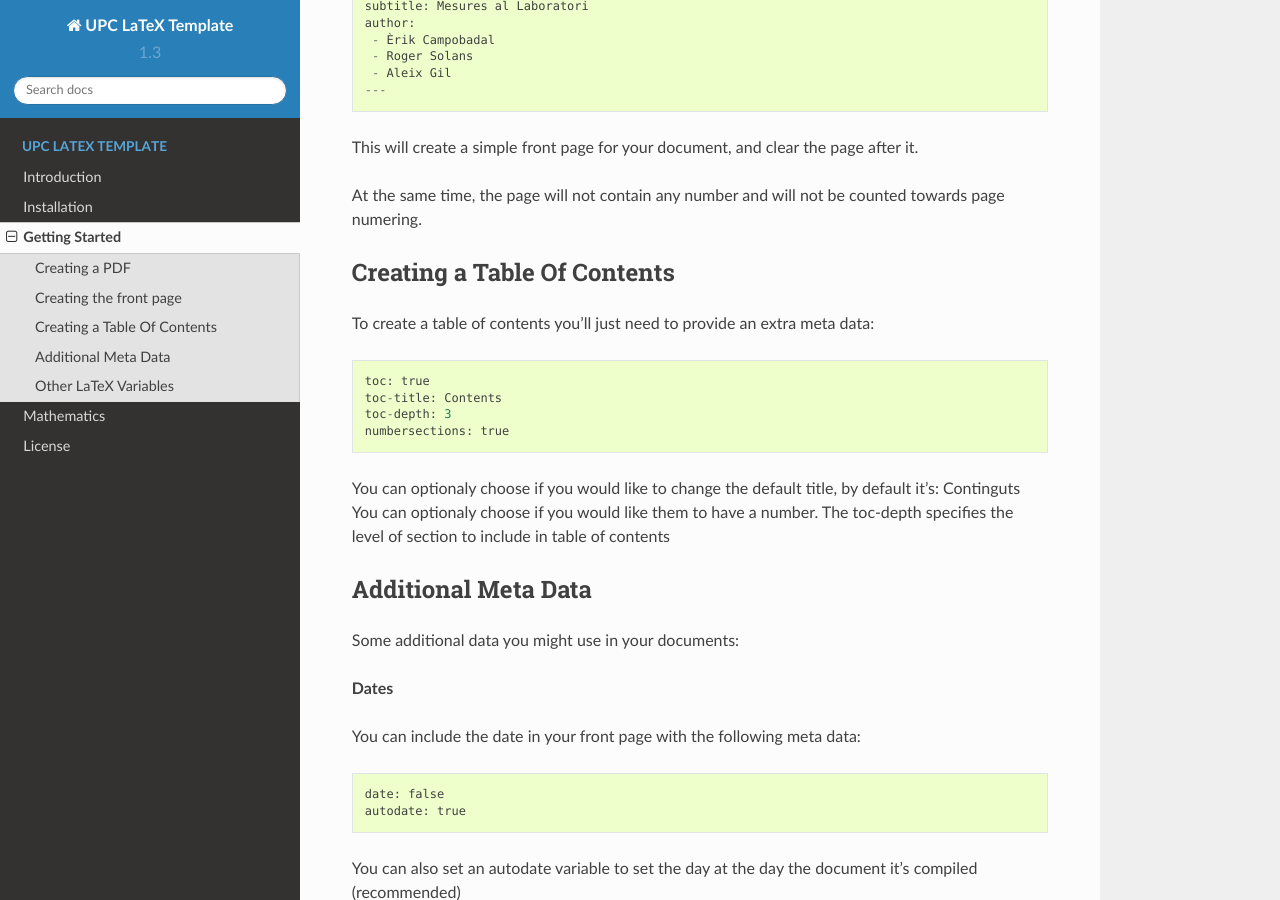
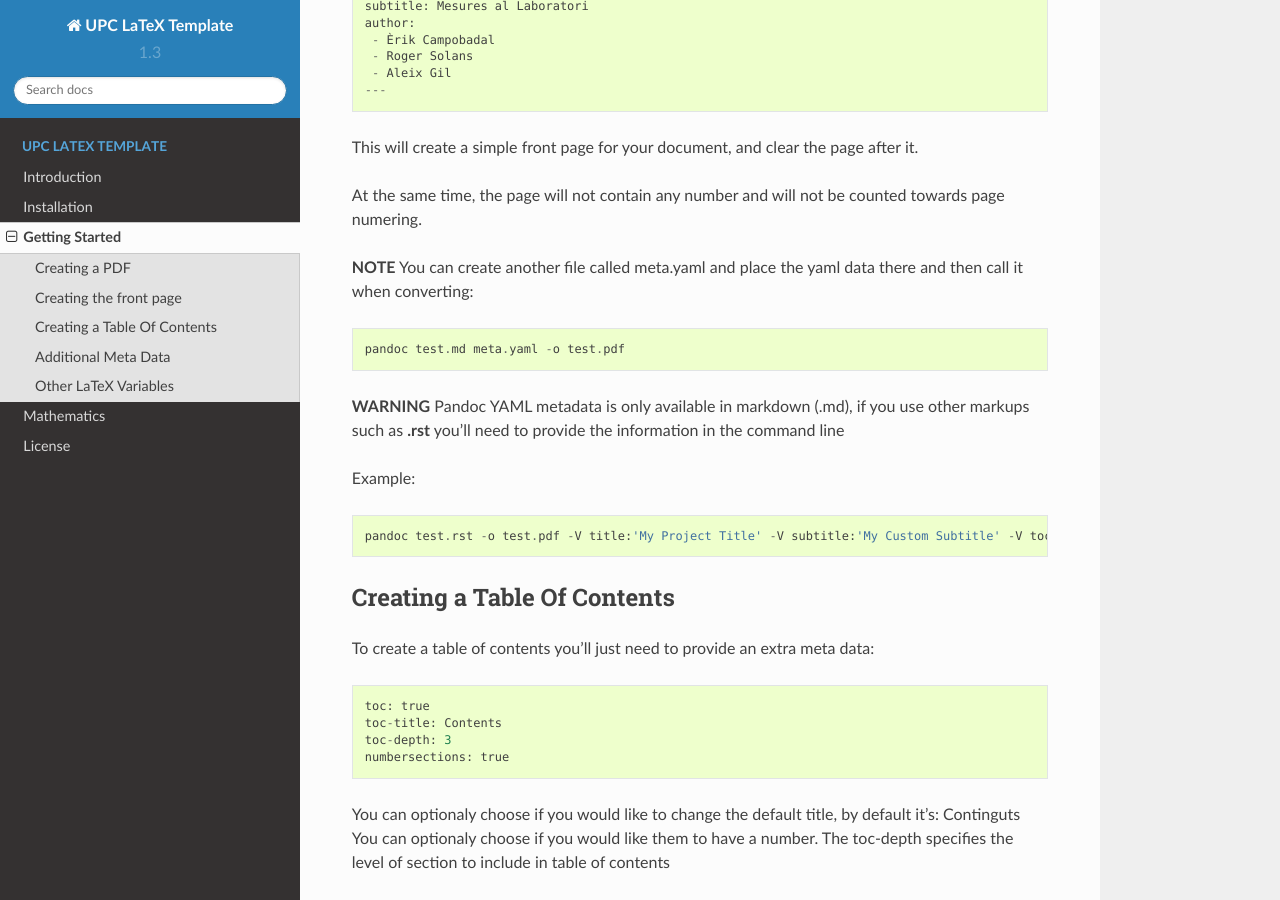
Before and after one commit to ConsoleTVs/UPC-LaTeX-Template, a Sphinx documentation site: the page built from doc/source/getting-started.rst, in a window 1280 px wide and 900 px high, scrolled down 1030 px. Built offline with Sphinx 7.4.7 and the Read the Docs theme 2.0.0, drawn with Linux system fonts in a browser that asks for light colours.

Commit message:
Added .rest docs

```diff
--- a/doc/source/getting-started.rst
+++ b/doc/source/getting-started.rst
@@ -49,6 +49,17 @@ This will create a simple front page for your document, and clear the page after
 
 At the same time, the page will not contain any number and will not be counted towards
 page numering.
+
+**NOTE** You can create another file called meta.yaml and place the yaml data there and then call it when converting:
+::
+    pandoc test.md meta.yaml -o test.pdf
+
+**WARNING** Pandoc YAML metadata is only available in markdown (.md), if you use other markups such as **.rst** you'll need to provide
+the information in the command line
+
+Example:
+::
+    pandoc test.rst -o test.pdf -V title:'My Project Title' -V subtitle:'My Custom Subtitle' -V toc:true -V autodate:true
 
 Creating a Table Of Contents
 ----------------------------
```
